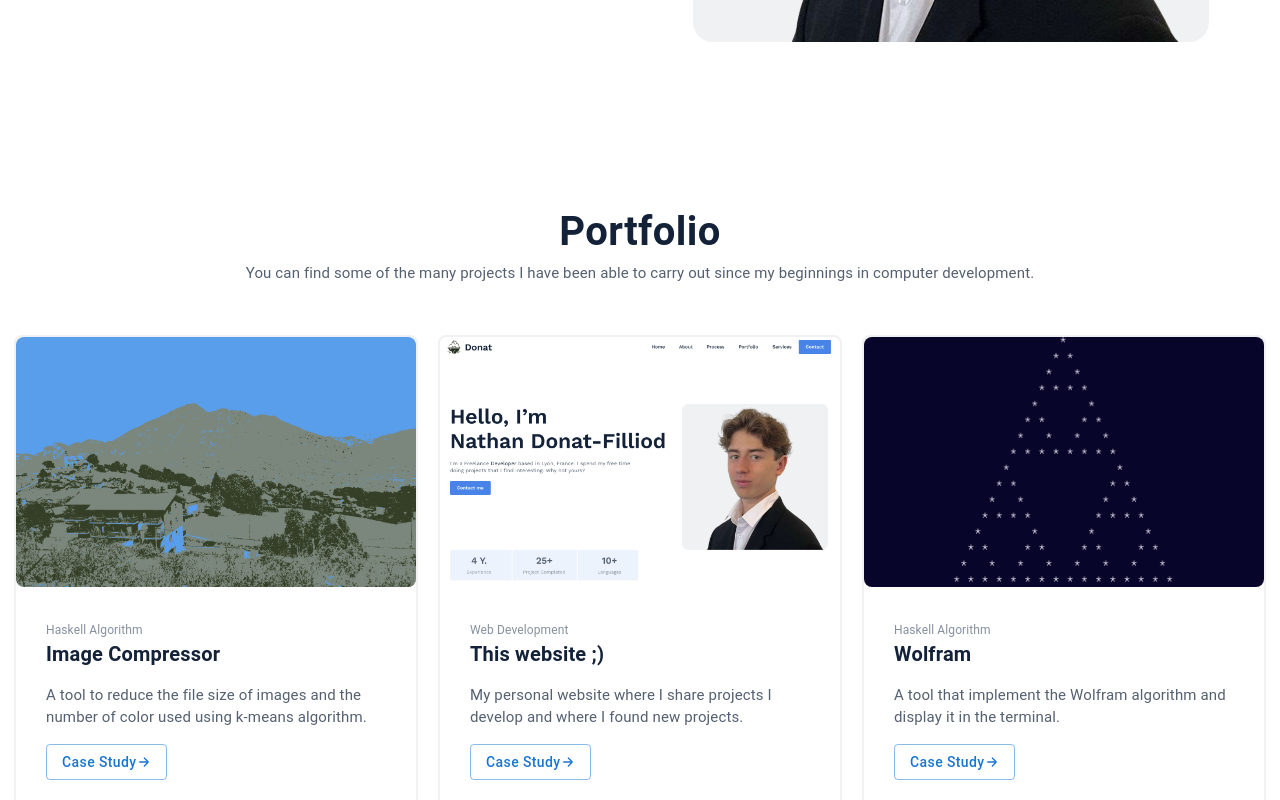
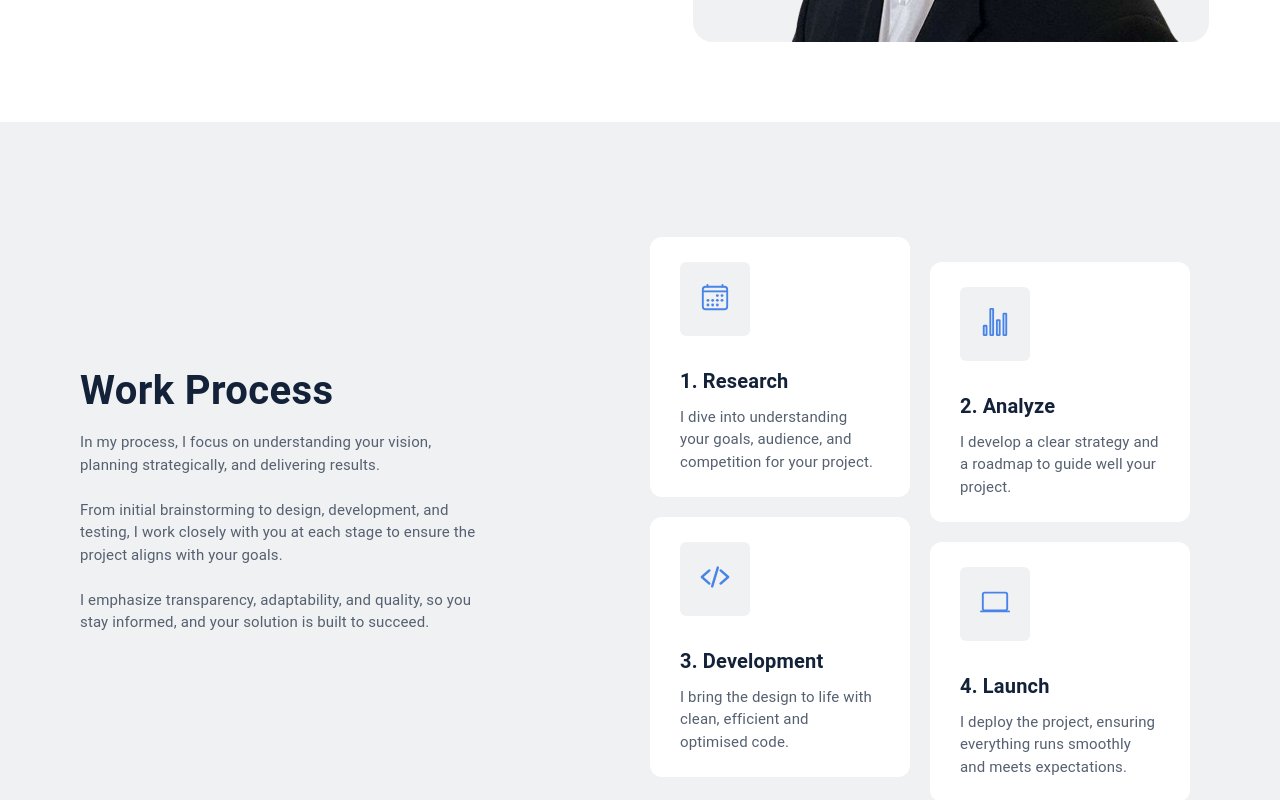
Before and after one commit to DonatNathan/donat-website, a React (Create React App) app: page / in a window 1280 px wide. Shown: the part 640-1440 px from the top of the page. Built offline with nearby package versions, Linux system fonts and the light colour scheme.

Commit message:
[ADD] - Process block

```diff
--- /dev/null
+++ b/src/components/Process.js
@@ -0,0 +1,73 @@
+import { Box, Typography } from "@mui/material"
+import { ThemeContext } from "../utils/themes/ThemeContext";
+import { useContext } from "react";
+import { IoCodeSlash } from "react-icons/io5";
+import { IoLaptopOutline } from "react-icons/io5";
+import { IoCalendarOutline } from "react-icons/io5";
+import { IoStatsChartOutline } from "react-icons/io5";
+
+const Step = ({name, description, icon}) => {
+
+    const {theme} = useContext(ThemeContext);
+
+    return (
+        <Box sx={{height: "25vh", width: "25vh", backgroundColor: theme.BackgroundColor, display: "flex", flexDirection: "column", padding: "30px", justifyContent: "center", textAlign: "left", margin: "10px", borderRadius: "12px"}}>
+            <Box sx={{width: "fit-content", padding: "20px", backgroundColor: theme.SecondBackgroundColor, borderRadius: "6px"}}>
+                {
+                    icon === "development" ?
+                        <IoCodeSlash size={30} color={theme.MainColor} />
+                    : icon === "research" ?
+                        <IoCalendarOutline size={30} color={theme.MainColor} />
+                    : icon === "analyze" ?
+                        <IoStatsChartOutline size={30} color={theme.MainColor} />
+                    :
+                        <IoLaptopOutline size={30} color={theme.MainColor} />
+                }
+            </Box>
+            <Typography sx={{fontSize: 20, color: theme.BoldTextColor, fontWeight: "bold", marginTop: "30px", marginBottom: "10px"}}>{name}</Typography>
+            <Typography sx={{fontSize: 15, color: theme.ClassicTextColor}}>{description}</Typography>
+        </Box>
+    );
+};
+
+const Process = () => {
+
+    const {theme} = useContext(ThemeContext);
+
+    return (
+        <Box sx={{display: "flex", flexWrap: "wrap", flexDirection: "row", justifyContent: "space-around", alignItems: "center", backgroundColor: theme.SecondBackgroundColor, paddingTop: "80px", paddingBottom: "80px"}}>
+            <Box sx={{width: "50vh", display: "flex", flexDirection: "column", justifyContent: "center", textAlign: "left"}}>
+                <Typography sx={{fontSize: 40, color: theme.BoldTextColor, fontWeight: "bold"}}>Work Process</Typography>
+                <Typography sx={{fontSize: 15, color: theme.ClassicTextColor, marginTop: "10px", marginBottom: "20px"}}>In my process, I focus on understanding your vision, planning strategically, and delivering results. <br /><br />From initial brainstorming to design, development, and testing, I work closely with you at each stage to ensure the project aligns with your goals. <br /><br />I emphasize transparency, adaptability, and quality, so you stay informed, and your solution is built to succeed.</Typography>
+            </Box>
+            <Box sx={{display: "flex", flexWrap: "wrap", flexDirection: "row", justifyContent: "center", alignItems: "center"}}>
+                <Box sx={{display: "flex", flexDirection: "column", justifyContent: "center", alignItems: "center"}}>
+                    <Step
+                        name={"1. Research"}
+                        description={"I dive into understanding your goals, audience, and competition for your project."}
+                        icon={"research"}
+                    />
+                    <Step
+                        name={"3. Development"}
+                        description={"I bring the design to life with clean, efficient and optimised code."}
+                        icon={"development"}
+                    />
+                </Box>
+                <Box sx={{display: "flex", flexDirection: "column", justifyContent: "center", alignItems: "center", marginTop: "50px"}}>
+                    <Step
+                        name={"2. Analyze"}
+                        description={"I develop a clear strategy and a roadmap to guide well your project."}
+                        icon={"analyze"}
+                    />
+                    <Step
+                        name={"4. Launch"}
+                        description={"I deploy the project, ensuring everything runs smoothly and meets expectations."}
+                        icon={"launch"}
+                    />
+                </Box>
+            </Box>
+        </Box>
+    );
+};
+
+export default Process;
--- a/src/pages/Home.js
+++ b/src/pages/Home.js
@@ -7,6 +7,7 @@ import Services from "../components/Services";
 import Footer from "../modules/footer/Footer";
 import Header from "../modules/header/Header";
 import Introduction from "../components/Introduction";
+import Process from "../components/Process";
 
 const HomePage = () => {
     return (
@@ -17,6 +18,7 @@ const HomePage = () => {
             <Box>
                     <Header />
                     <Introduction />
+                    <Process />
                     <Portfolio />
                     <ProjectIdea />
                     <Services />
```
